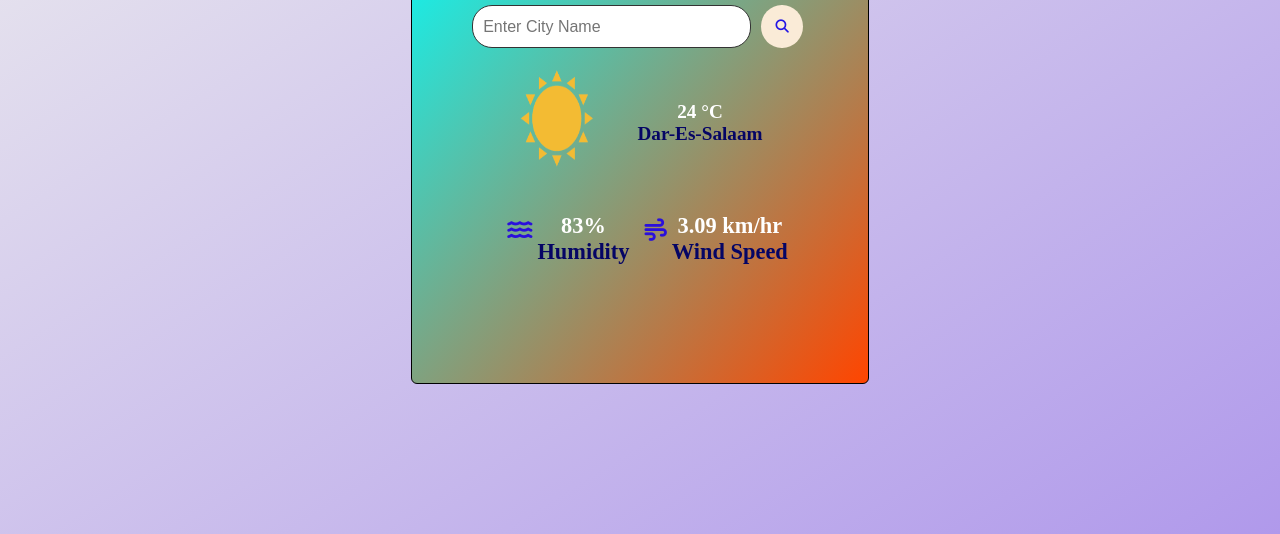
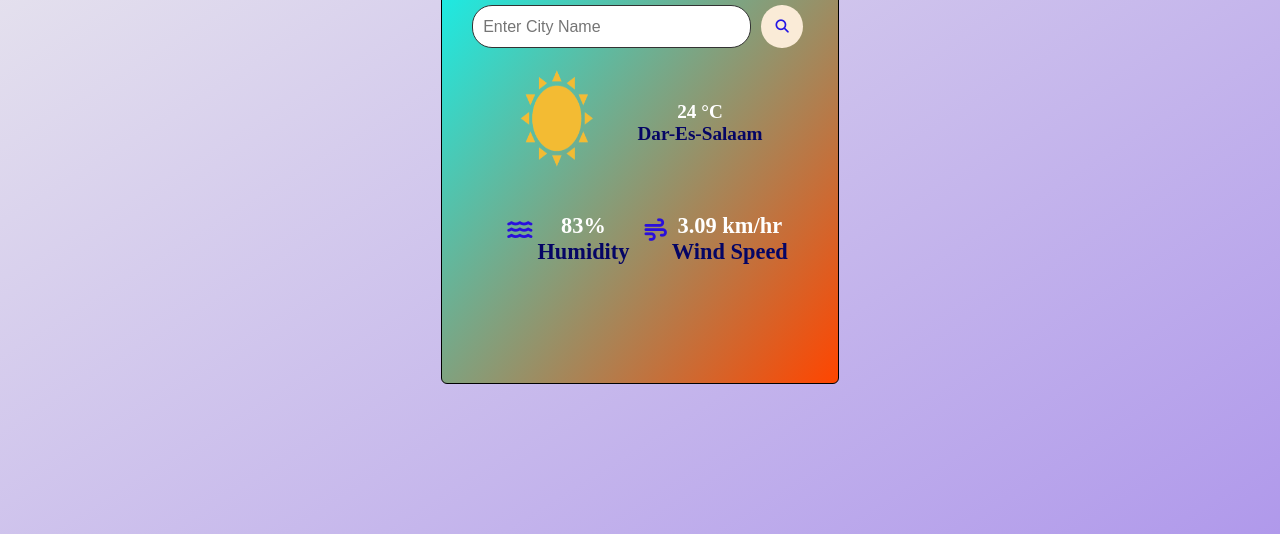
Before and after one commit to jermanus74/weather-app, a plain HTML site: page index.html in a window 1280 px wide. Shown: the part 266-800 px from the top of the page. Drawn offline with Linux system fonts and the light colour scheme.

Commit message:
Update style.css

```diff
--- a/style.css
+++ b/style.css
@@ -13,7 +13,6 @@
     grid-template-columns: repeat(2,1fr);
     padding: 10px;
     margin: 10px;
-    /* text-transform: capitalize; */
     font-size: 1em;
 }
 
@@ -36,8 +35,8 @@ color: rgb(5, 5, 101);
 }
 .wrapper{
     padding: 10px;
-    padding: 45px 60px;
-    /* width: 360px; */
+    padding: 45px 30px;
+
     height: 500px;
     color: #fff;
     font-weight: 900;
```
